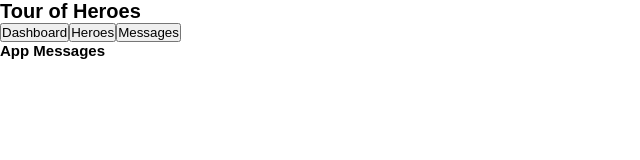
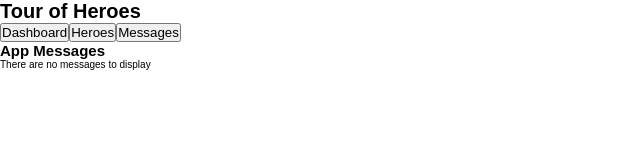
Before and after one commit to amappola7/tour-of-heroes, an Angular app: page /messages in a window 1280 px wide. Shown: the top 160 px of the page, without its empty margins (0-640 px from the left). Built offline with nearby package versions, Linux system fonts and the light colour scheme.

Commit message:
Injecting the message service into the messages component and showing messages in the messages component

```diff
--- a/src/app/components/messages/messages.component.html
+++ b/src/app/components/messages/messages.component.html
@@ -1 +1,6 @@
 <h2>App Messages</h2>
+<p *ngIf="messages.length == 0">There are no messages to display</p>
+<div *ngIf="messages.length > 0">
+  <p *ngFor="let message of messages">{{message}}</p>
+  <button (click)="messageService.clearMessages()">Clear Messages</button>
+</div>
--- a/src/app/components/messages/messages.component.ts
+++ b/src/app/components/messages/messages.component.ts
@@ -1,4 +1,5 @@
 import { Component } from '@angular/core';
+import { MessageService } from 'src/app/services/message.service';
 
 @Component({
   selector: 'app-messages',
@@ -6,5 +7,11 @@ import { Component } from '@angular/core';
   styleUrls: ['./messages.component.css']
 })
 export class MessagesComponent {
+  messages: string[] = [];
 
+  constructor(public messageService: MessageService) {}
+
+  ngOnInit() {
+    this.messages = this.messageService.messages;
+  }
 }
--- a/src/app/services/message.service.ts
+++ b/src/app/services/message.service.ts
@@ -11,6 +11,6 @@ export class MessageService {
   }
 
   clearMessages(): void {
-    this.messages = []
+    this.messages = [];
   }
 }
```
